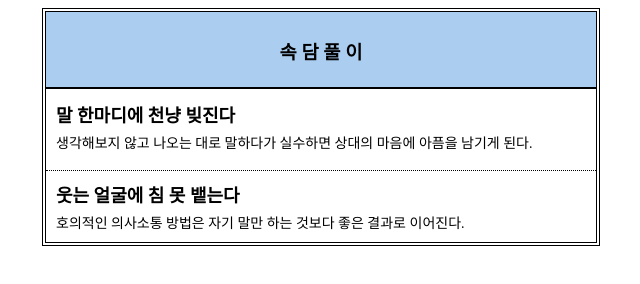
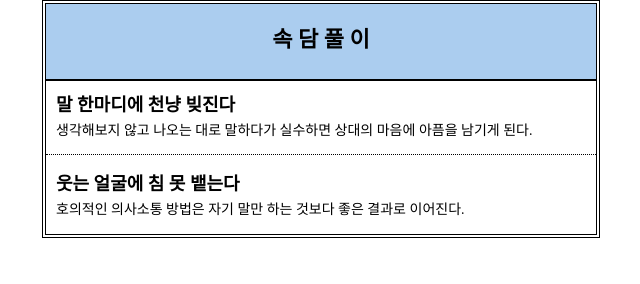
Before and after one commit to dudtjq/html-css-study0122, a plain HTML site: page 2.CSS/5.박스모델/2.박스속성/실습1.html in a window 1280 px wide. Shown: the whole page, without its empty margins (319-959 px from the left). Drawn offline with nearby package versions, Linux system fonts and the light colour scheme.

Commit message:
#12 박스 실습 CSS reset 링크 첨부 후 수정

```diff
--- a/2.CSS/5.박스모델/2.박스속성/실습1.html
+++ b/2.CSS/5.박스모델/2.박스속성/실습1.html
@@ -4,6 +4,8 @@
     <meta charset="UTF-8">
     <meta name="viewport" content="width=device-width, initial-scale=1.0">
     <title>Document</title>
+
+    <link rel="stylesheet" href="https://cdn.jsdelivr.net/npm/reset-css@5.0.1/reset.min.css">
 
     <style>
 
@@ -24,12 +26,14 @@
             height: 50px;
             text-align: center;
             padding-top: 25px;
+            font-weight: bold;
+            font-size: 22px;
 
         }
 
         .box1{
             border-bottom: 1px dotted black;
-            margin-top: 12px;
+            margin-top: 15px;
             padding-left: 10px;
 
         }
@@ -37,7 +41,7 @@
         .text1{
             font-weight: bold;
             font-size: 18px;
-            margin-bottom: 5px;
+            margin-bottom: 10px;
         }
 
         .text2{
@@ -49,7 +53,7 @@
         .box2{
 
             padding-left: 10px;
-            padding: 10px;
+            margin-top: 20px;
 
         }
 
```
